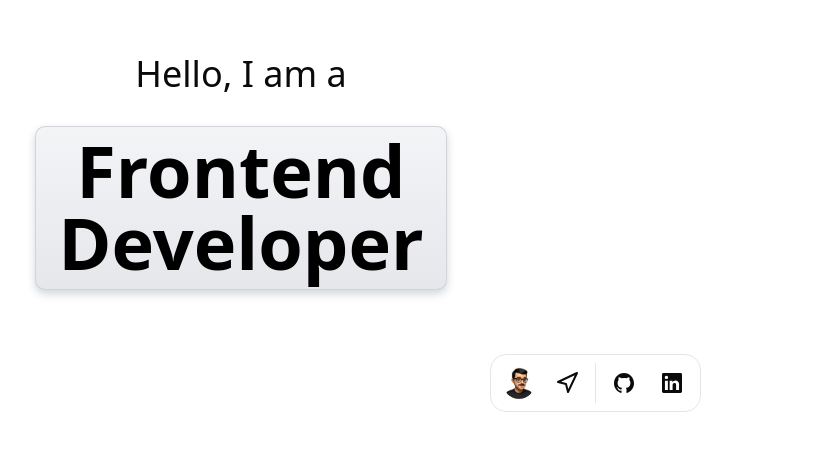
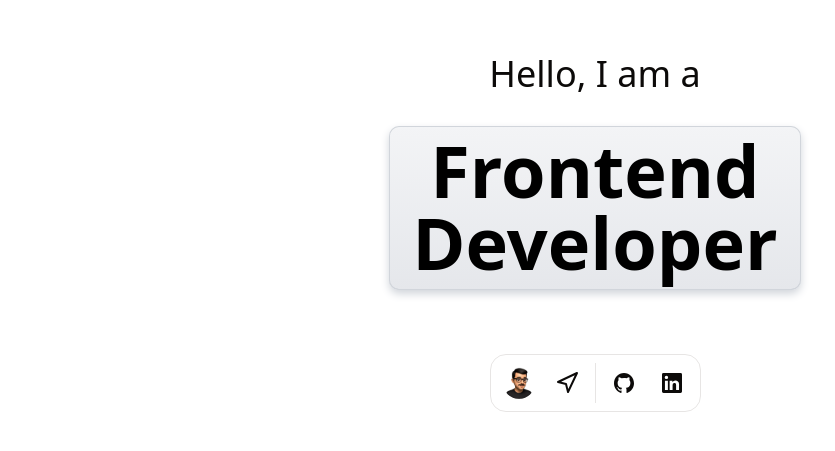
Before and after one commit to engluanoliv/portfolio, a Next.js app: page / in a window 1280 px wide. Shown: the part 167-618 px from the top of the page, without its empty margins (45-880 px from the left). Built offline with nearby package versions, Linux system fonts and the light colour scheme.

Commit message:
feat: missing

```diff
--- a/src/app/template.tsx
+++ b/src/app/template.tsx
@@ -22,6 +22,7 @@ export default function Template({
           transformStyle: 'preserve-3d',
           perspective: 1200,
           backfaceVisibility: 'hidden',
+          marginInline: 'auto',
         }}
       >
         {children}
```
